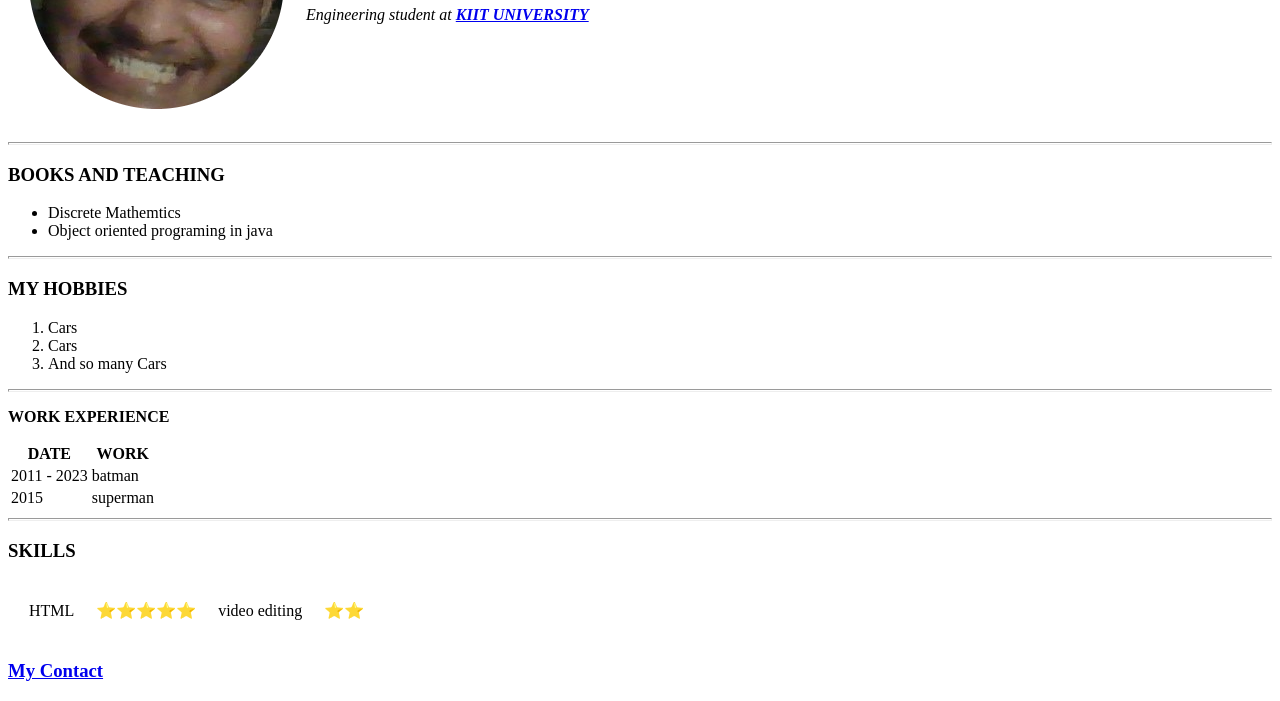
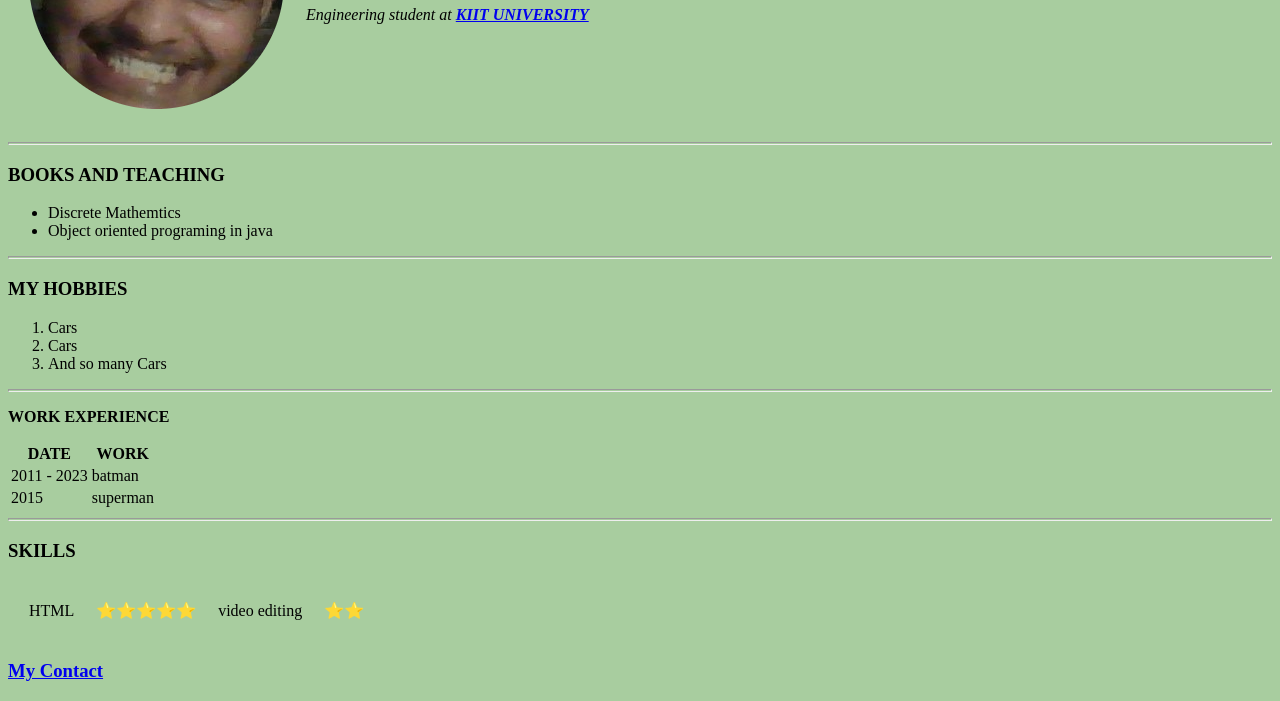
Before and after one commit to Kaifakhter0140/portfolio, a plain HTML site: page index.html in a window 1280 px wide. Shown: the part 175-876 px from the top of the page. Drawn offline with Linux system fonts and the light colour scheme.

Commit message:
Update index.html

```diff
--- a/index.html
+++ b/index.html
@@ -6,7 +6,7 @@
     <title>Kaif's personal site</title>
   </head>
 
-  <body>
+  <body style="background-color:#A8CD9F;">
     <table cellspacing="20">
         <tr>
             <td><img src="kaif.png" alt="" /></td>
```
